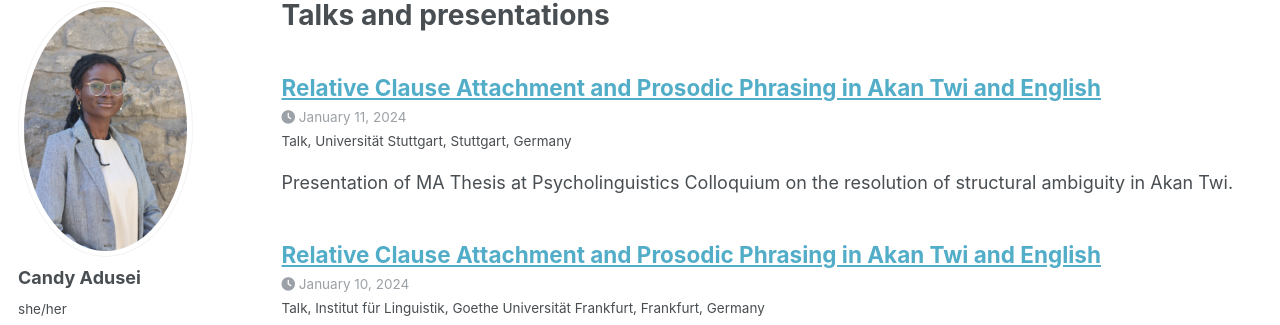
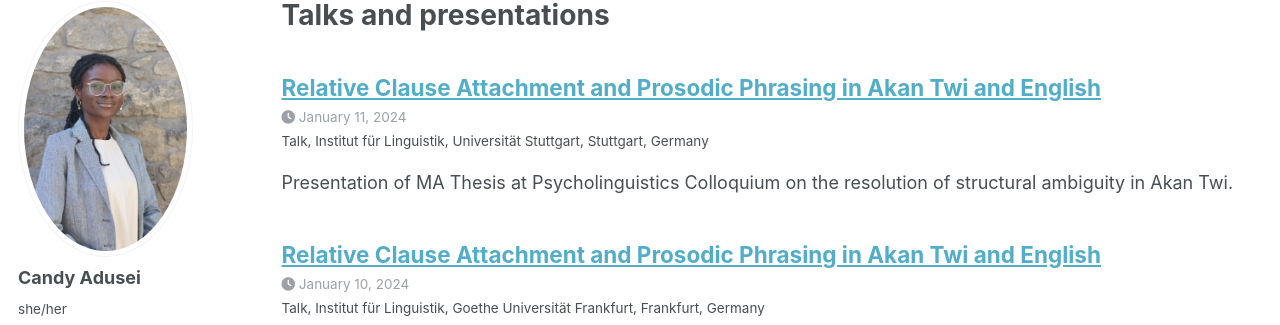
Before and after one commit to Candy-Adusei/candy-adusei.github.io, a Jekyll site: the page built from _pages/talks.html, in a window 1280 px wide and 1236 px high. Shown: the part 98-423 px from the top of the window. Built offline with Jekyll 4.4.1, drawn with Linux system fonts in a browser that asks for light colours; some web fonts are replaced.

Commit message:
Update 2024-01-11-talk-Stuttgart.md

```diff
--- a/_talks/2024-01-11-talk-Stuttgart.md
+++ b/_talks/2024-01-11-talk-Stuttgart.md
@@ -3,7 +3,7 @@ title: "Relative Clause Attachment and Prosodic Phrasing in Akan Twi and English
 collection: talks
 type: "Talk"
 permalink: /talks/2024-01-11-talk-Stuttgart
-venue: "Universität Stuttgart"
+venue: "Institut für Linguistik, Universität Stuttgart"
 date: 2024-01-11
 location: "Stuttgart, Germany"
 ---
```
